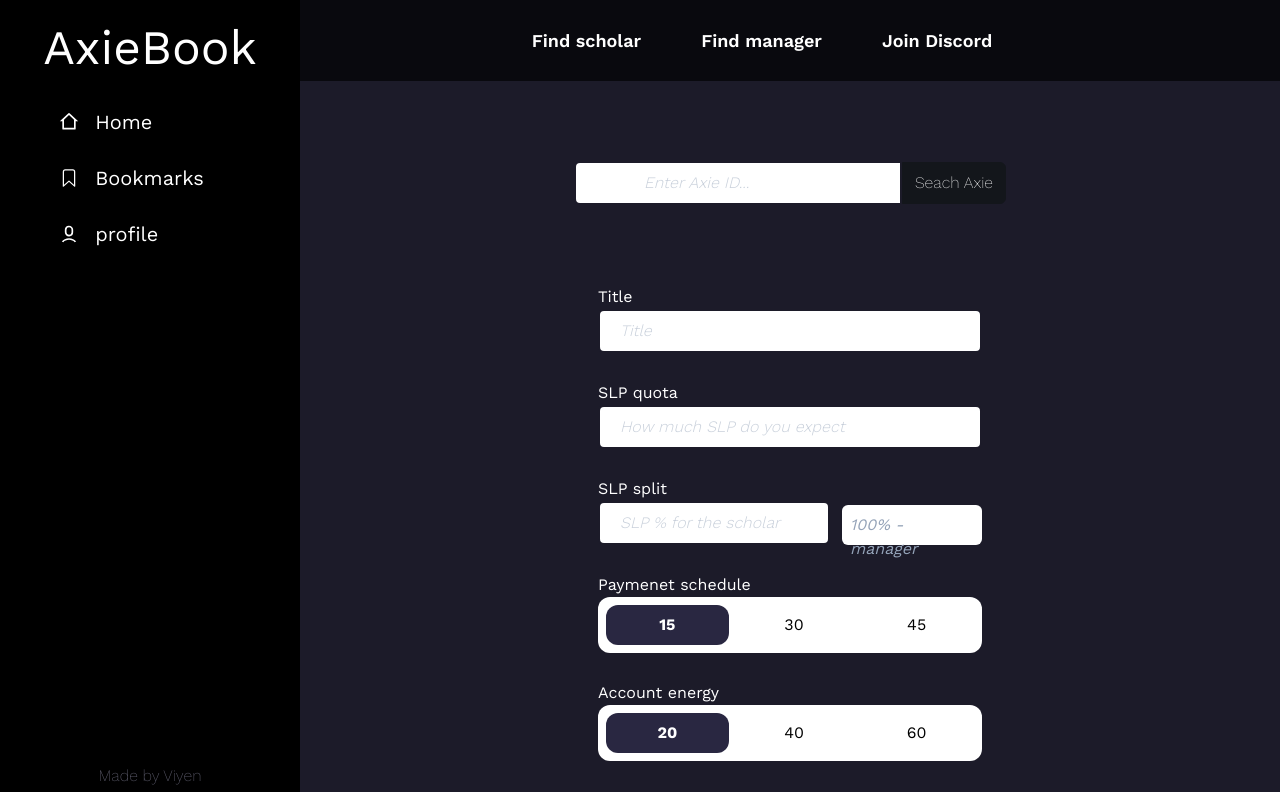
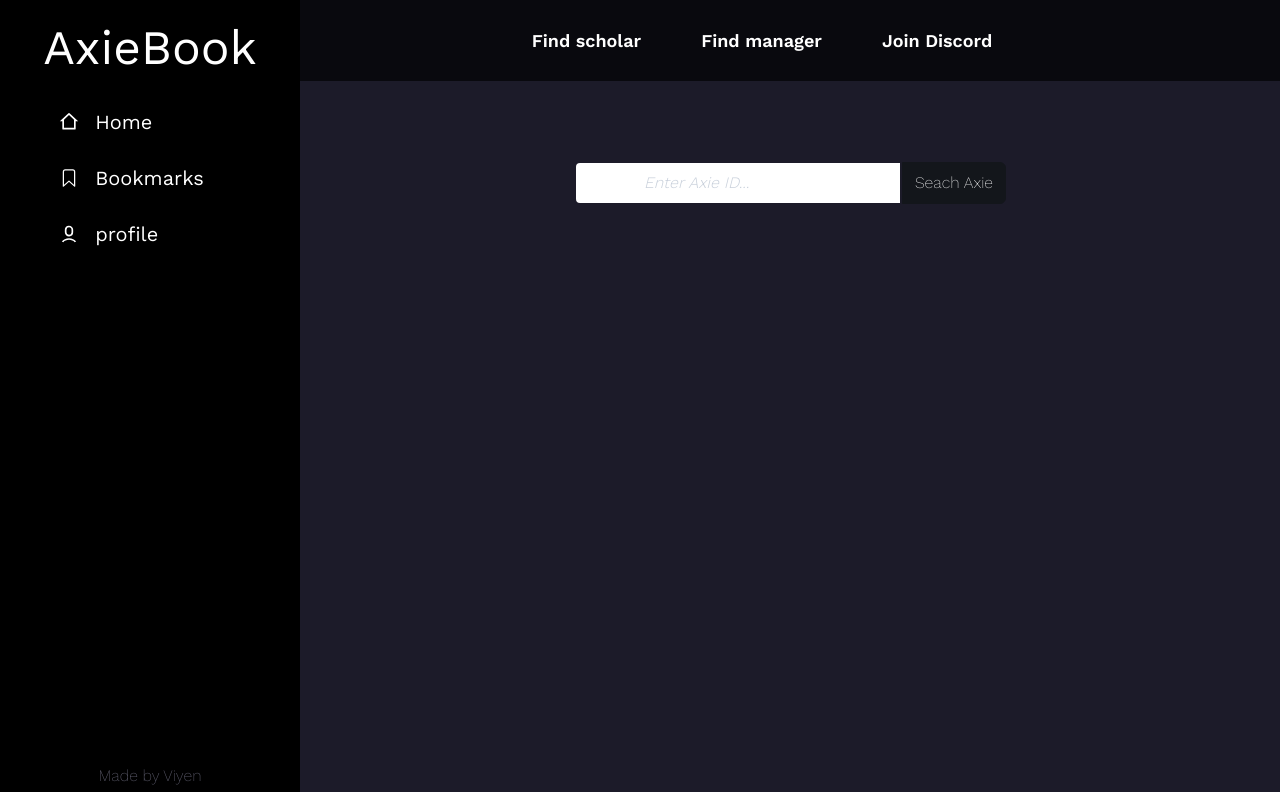
Before and after one commit to IsmailKemmoune/AxieBook, a Next.js app: page /postCreation in a window 1280 px wide. Shown: the top 792 px of the page. Built offline with nearby package versions, Linux system fonts and the light colour scheme.

Commit message:
added form feature that shows only the user add 3 Axies

```diff
--- a/components/AxieForm.jsx
+++ b/components/AxieForm.jsx
@@ -48,8 +48,6 @@
       ? setSplit(100)
       : setSplit((prevVal) => (prevVal = 100 - value));
   };
-
-  console.log("render", register("payment"));
 
   return (
     <div className="mt-20">
--- a/components/AxieImage.jsx
+++ b/components/AxieImage.jsx
@@ -7,9 +7,10 @@
   return `https://assets.axieinfinity.com/axies/${src}/axie/axie-full-transparent.png`;
 };
 
-export default function AxieImage({ setModalOn }) {
+export default function AxieImage({ setShowForm, setModalOn }) {
   const [inputId, setInputId] = useState("");
   const [axieImages, setAxieImages] = useState([]);
+
   const getInputData = (e) => {
     const { value } = e.target;
     setInputId(value);
@@ -33,6 +34,9 @@
         ]);
       } else alert("you cant have more than 3 Axies in 1 team");
     }
+    console.log(axieImages.length);
+    if (axieImages.length === 2) setShowForm(true);
+    else setShowForm(false);
     setInputId("");
   };
 
@@ -40,6 +44,8 @@
     setAxieImages((prevAxieImages) =>
       prevAxieImages.filter((img) => img.id != axieId)
     );
+    console.log("delete : " + axieImages.length);
+    if (axieImages.length !== 2) setShowForm(false);
   };
 
   const expandAxie = (axieId) => {
--- a/pages/postCreation.js
+++ b/pages/postCreation.js
@@ -5,11 +5,13 @@
 
 export default function PostCreation() {
   const [modalOn, setModalOn] = useState(false);
+  const [showForm, setShowForm] = useState(false)
+  console.log(showForm)
   return (
     <div className="scroll-div w-full h-full flex flex-col items-center overflow-auto pt-20">
       {modalOn && <BodyPartModal setModalOn={setModalOn} />}
-      <AxieImage setModalOn={setModalOn} />
-      <AxieForm />
+      <AxieImage setShowForm={setShowForm} setModalOn={setModalOn} />
+      {showForm && <AxieForm />}
     </div>
   );
 }
```
